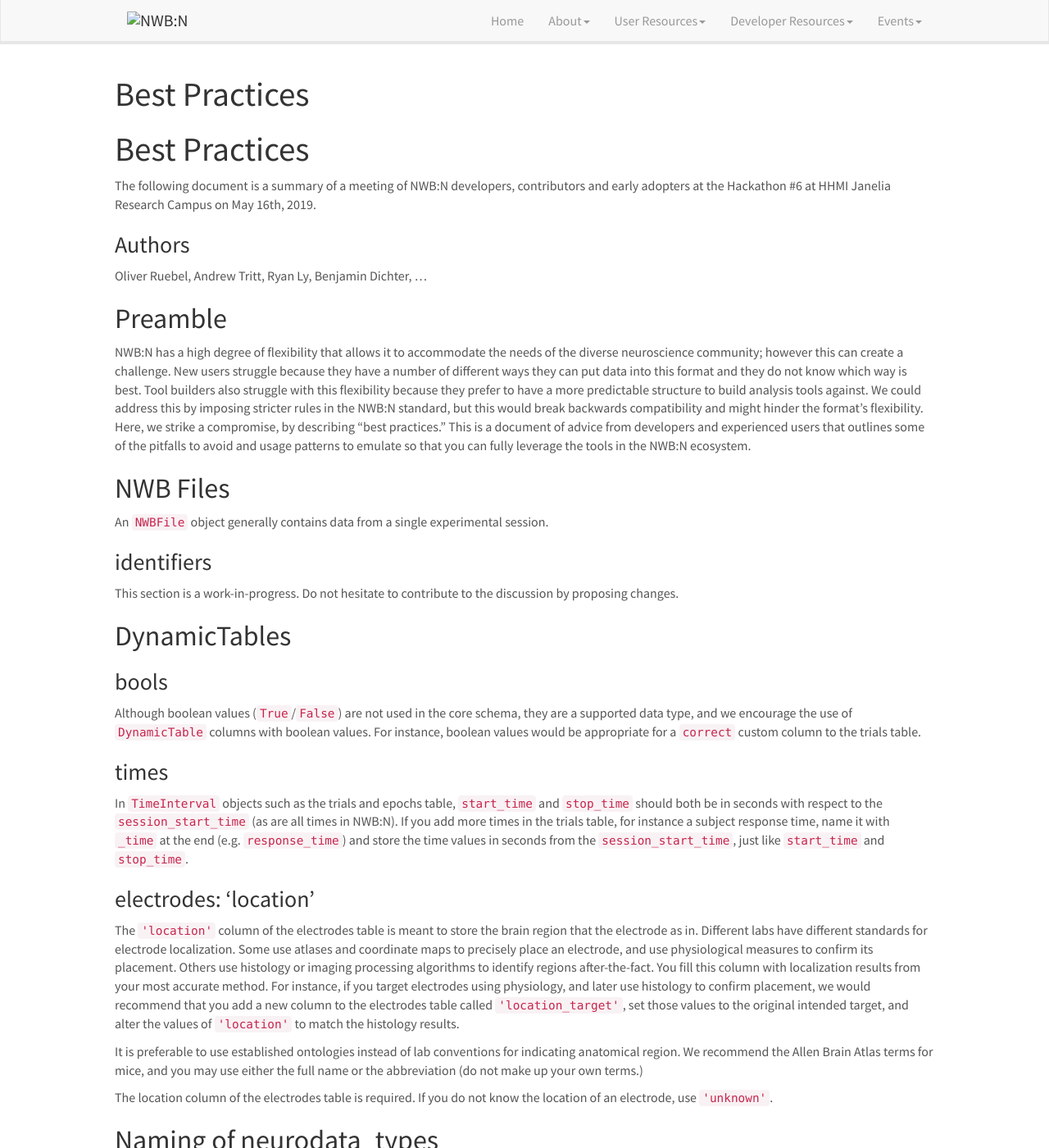
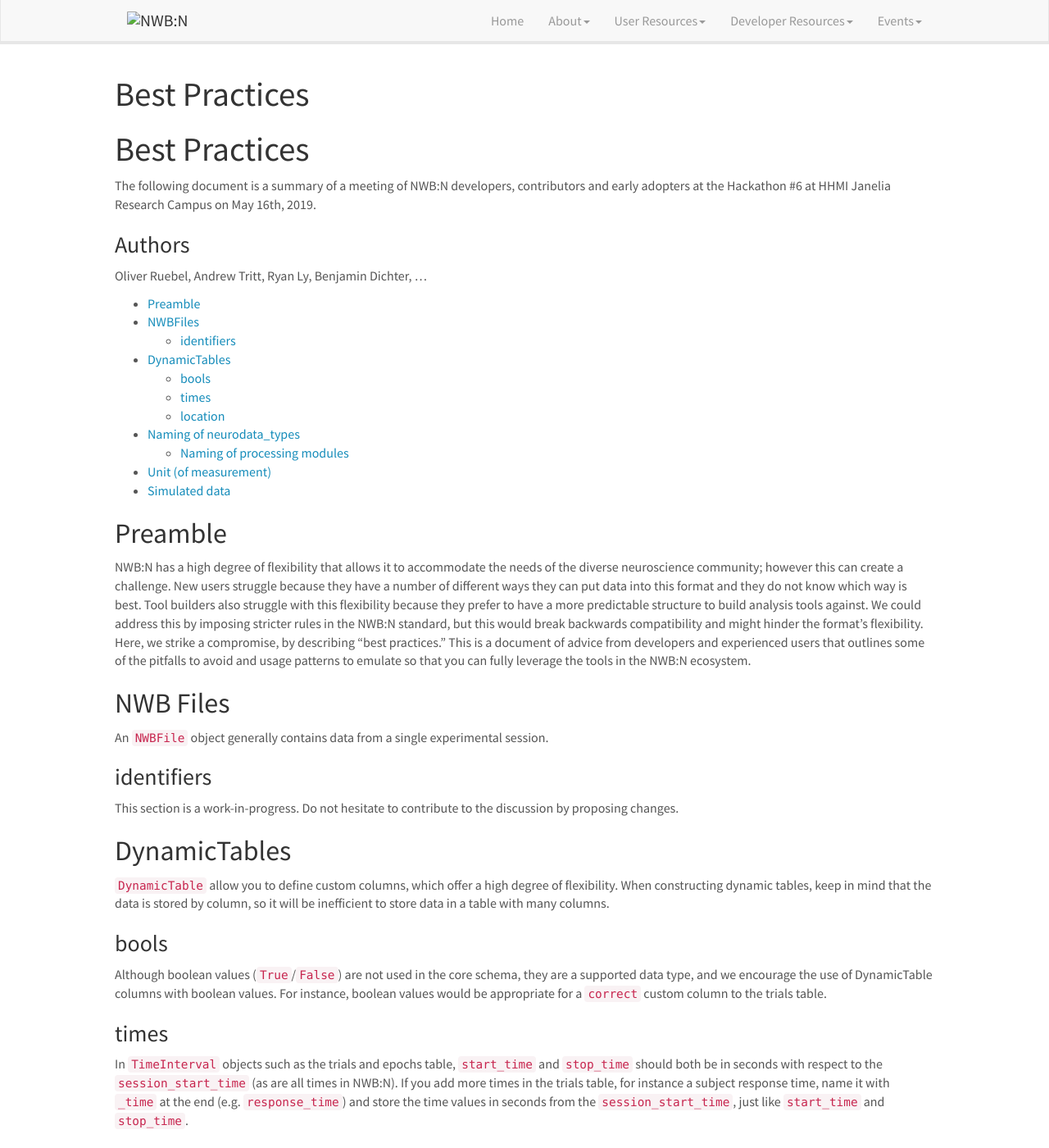
Before and after one commit to ttngu207/neurodatawithoutborders.github.io, a Jekyll site: the page built from _pages/best_practices.md, in a window 1280 px wide and 1400 px high. Shown: the whole window at 82% size. Built offline with Jekyll 4.4.1, drawn with Linux system fonts in a browser that asks for light colours; nearby versions of some CDN libraries; our own code applies the rules of GitHub Pages for plain Markdown files; some of the changed text lies outside the part shown.

Commit message:
add table of contents

```diff
--- a/_pages/best_practices.md
+++ b/_pages/best_practices.md
@@ -5,6 +5,18 @@ Hackathon #6 at HHMI Janelia Research Campus on May 16th, 2019.
 
 ### Authors
 Oliver Ruebel, Andrew Tritt, Ryan Ly, Benjamin Dichter, ...
+
+* [Preamble](#preamble)
+* [NWBFiles](#nwb-files)
+  * [identifiers](#identifiers)
+* [DynamicTables](DynamicTables)
+  * [bools](#bools)
+  * [times](#times)
+  * [location](#location)
+* [Naming of neurodata_types](#naming-of-neurodata_types)
+  * [Naming of processing modules](#naming-of-processing-modules)
+* [Unit (of measurement)](#unit-of-measurement)
+* [Simulated data](#simulated-data)
 
 
 ## Preamble
@@ -24,18 +36,23 @@ An `NWBFile` object generally contains data from a single experimental session.
 This section is a work-in-progress. Do not hesitate to contribute to the discussion by proposing changes.
 
 ## DynamicTables
+[`DynamicTable`](https://nwb-schema.readthedocs.io/en/latest/format.html#dynamictable) allow you to define custom columns,
+which offer a high degree of flexibility. When constructing dynamic tables, keep in mind that the data is stored by column, so
+it will be inefficient to store data in a table with many columns.
+
 ### bools
 Although boolean values (`True`/`False`) are not used in the core schema, they are a supported data type, and we
-encourage the use of [`DynamicTable`](https://nwb-schema.readthedocs.io/en/latest/format.html#dynamictable) columns with boolean values. For instance, boolean values would be appropriate for
+encourage the use of DynamicTable columns with boolean values. For instance, boolean values would be appropriate for
 a `correct` custom column to the trials table.
 
 ### times
-In [`TimeInterval`](https://nwb-schema.readthedocs.io/en/latest/format.html#timeintervals) objects such as the trials and epochs table, `start_time` and `stop_time` should both be in seconds
-with respect to the `session_start_time` (as are all times in  NWB:N). If you add more times in the trials
-table, for instance a subject response time, name it with `_time` at the end (e.g. `response_time`) and store the time
-values in seconds from the `session_start_time`, just like `start_time` and `stop_time`.
+In [`TimeInterval`](https://nwb-schema.readthedocs.io/en/latest/format.html#timeintervals) objects such as the trials and
+epochs table, `start_time` and `stop_time` should both be in seconds with respect to the `session_start_time` (as are all
+times in  NWB:N). If you add more times in the trials table, for instance a subject response time, name it with `_time` at the
+end (e.g. `response_time`) and store the time values in seconds from the `session_start_time`, just like `start_time` and
+`stop_time`.
 
-### electrodes: 'location'
+### location
 The `'location'` column of the electrodes table is meant to store the brain region that the electrode as in. Different
 labs have different standards for electrode localization. Some use atlases and coordinate maps to precisely place an
 electrode, and use physiological measures to confirm its placement. Others use histology or imaging processing
@@ -65,18 +82,23 @@ signal will be clear from the device of the rows from the linked electrodes tabl
 any important distinguishing information in the `description` field of the object. Make an effort to make meta-data as
 explicit as possible. Good names help users but do not help applications parse your file.
 
-When creating a custom name, do not use the forward slash (`/`), as this can confuse `h5py` and lead to the creation of an additional group. For instance, the [`DfOverF`](https://nwb-schema.readthedocs.io/en/latest/format.html#dfoverf) group should not be stored with the name `df/f`. For this and similar cases use "`Over`" like in `DfOverF`.
+When creating a custom name, do not use the forward slash (`/`), as this can confuse `h5py` and lead to the creation of an
+additional group. For instance, the [`DfOverF`](https://nwb-schema.readthedocs.io/en/latest/format.html#dfoverf) group should
+not be stored with the name `df/f`. For this and similar cases use "`Over`" like in `DfOverF`.
 
 ### Naming of processing modules
 In NWB:N version [ver], optional [ProcessingModules](https://nwb-schema.readthedocs.io/en/latest/format.html#sec-processingmodule) will be added to increase standardization of processing module names.
-These names mirror the extension module names: "ecephys", "icephys", "behavior", "ophys", "misc". We encourage the use of these defaults, but there may be some cases when deviating from this pattern is appropriate. For
+These names mirror the extension module names: "ecephys", "icephys", "behavior", "ophys", "misc". We encourage the use of
+these defaults, but there may be some cases when deviating from this pattern is appropriate. For
 instance, if there is a processing step that involves data from multiple modalities, or if the user wants to compare two
-processing pipelines for a single modality (e.g. different spike sorters), you should create `ProcessingModules` with custom names. `ProcessingModules` are themselves neurodata_types, and the other rules for neurodata_types also apply here.
+processing pipelines for a single modality (e.g. different spike sorters), you should create `ProcessingModules` with custom
+names. `ProcessingModules` are themselves neurodata_types, and the other rules for neurodata_types also apply here.
 
 
-## Unit (of measurement)
-Every [`TimeSeries`](https://nwb-schema.readthedocs.io/en/latest/format.html#timeseries-types) instance has a `unit` as an attribute of the `data` Dataset, which is meant to indicate the unit of
-measurement of that data. We advise using SI units. Time is always in units of seconds.
+## Unit of measurement
+Every [`TimeSeries`](https://nwb-schema.readthedocs.io/en/latest/format.html#timeseries-types) instance has a `unit` as an
+attribute of the `data` Dataset, which is meant to indicate the unit of measurement of that data. We advise using SI units.
+Time is always in units of seconds.
 
 
 ## Simulated data
```
